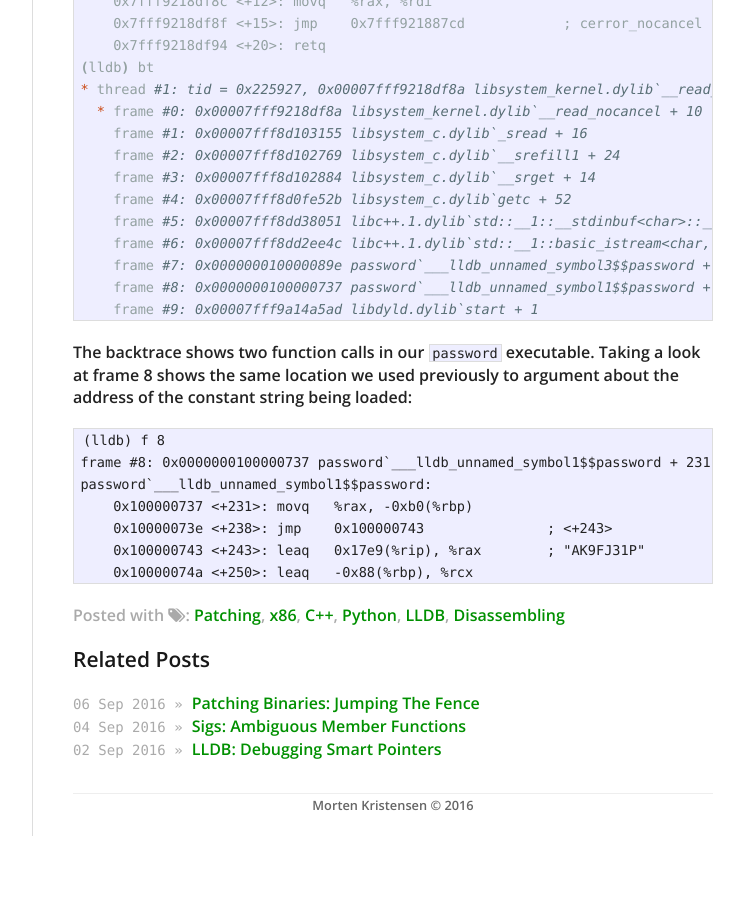
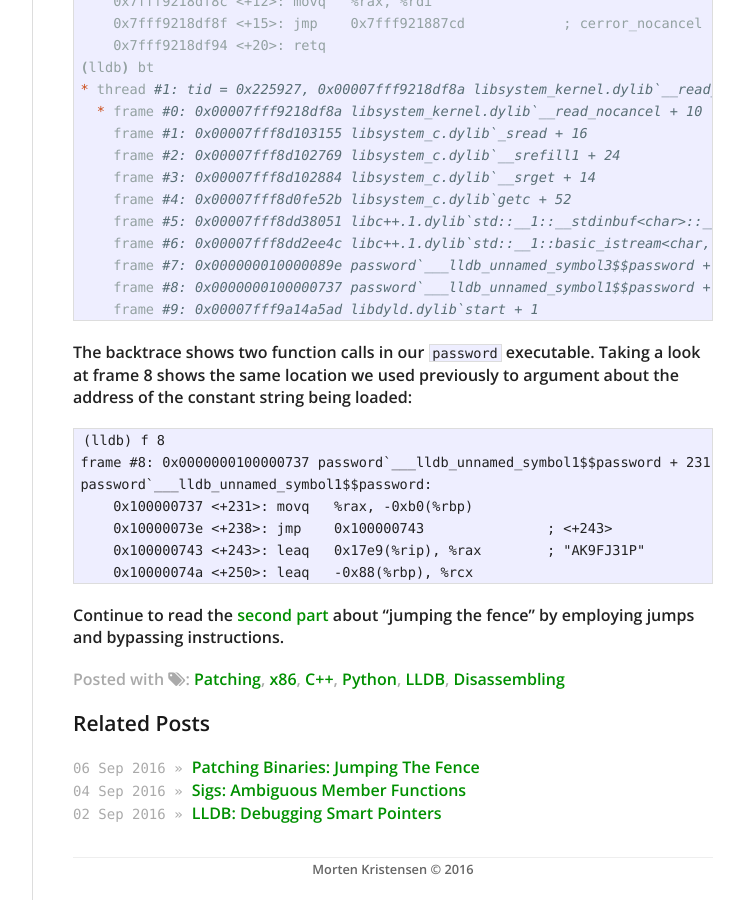
Before and after one commit to netromdk/netromdk.github.io, a Jekyll site: the page built from _posts/2016-09-05-patching-binaries-strings.md, in a window 1280 px wide and 900 px high, scrolled down 4816 px. Shown: the whole window, without its empty margins (378-1122 px from the left). Built offline with Jekyll 4.4.1, drawn with Linux system fonts in a browser that asks for light colours; nearby versions of some CDN libraries; before the commit the page ends 5652 px from its top, so only the background shows below that.

Commit message:
Link post to second part.

````diff
--- a/_posts/2016-09-05-patching-binaries-strings.md
+++ b/_posts/2016-09-05-patching-binaries-strings.md
@@ -251,6 +251,8 @@
     0x10000074a <+250>: leaq   -0x88(%rbp), %rcx
 ```
 
+Continue to read the [second part]({% post_url 2016-09-06-patching-binaries-jumping-the-fence %}) about "jumping the fence" by employing jumps and bypassing instructions.
+
 [x86]: https://en.wikipedia.org/wiki/X86
 [mach-o]: https://en.wikipedia.org/wiki/Mach-O
 [lldb]: http://lldb.llvm.org
````
